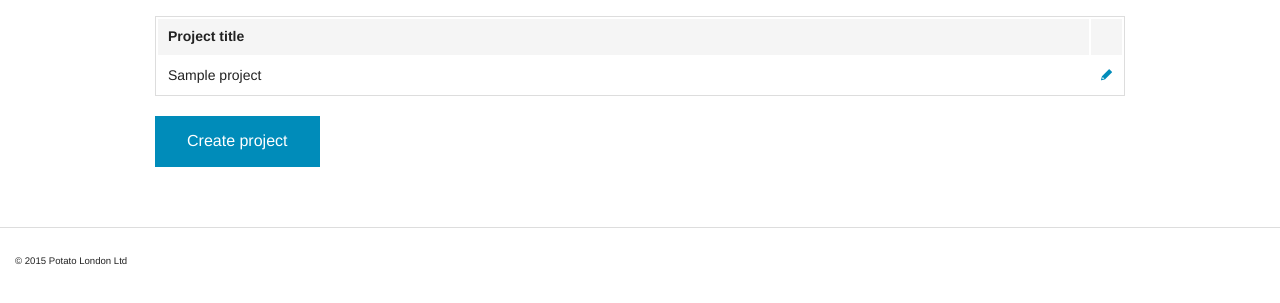
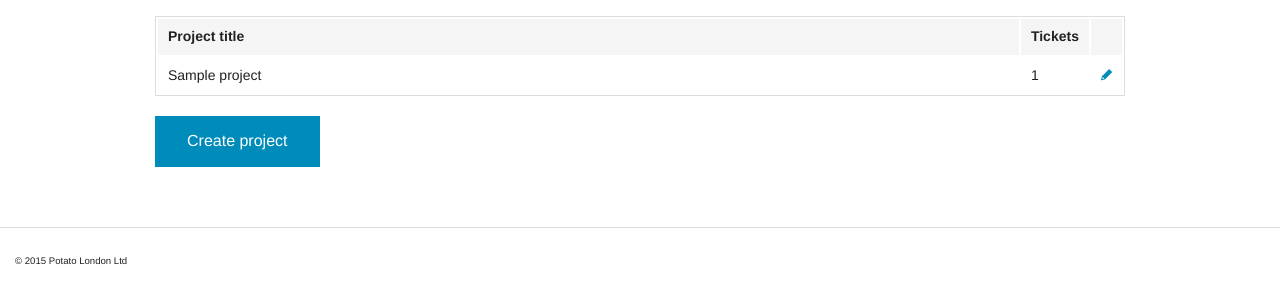
Before and after one commit to eddiejessup/potato_backend_task, a Django app: template tracker/templates/site/project_list.html in a window 1280 px wide. Shown: the part 45-348 px from the top of the page. Run offline with Django 3.2, Linux system fonts and the light colour scheme; the template is opened without the code that fills it: most values are stand-ins (such as "Sample title", 1, 10 or a date in 2020).

Commit message:
Show number of tickets for each project

```diff
--- a/tracker/templates/site/project_list.html
+++ b/tracker/templates/site/project_list.html
@@ -7,6 +7,7 @@
 			<thead>
 				<tr>
 					<th width="1200">Project title</th>
+					<th>Tickets</th>
 					<th></th>
 				</tr>
 			</thead>
@@ -14,6 +15,7 @@
 				{% for project in object_list %}
 				<tr>
 					<td>{{ project.title }}</td>
+					<td>{{ project.tickets.all|length }}</td>
 					<td>
 						<a href="{% url "project-update" project_id=project.pk %}">
 							<i class="fi-pencil"></i>
```
